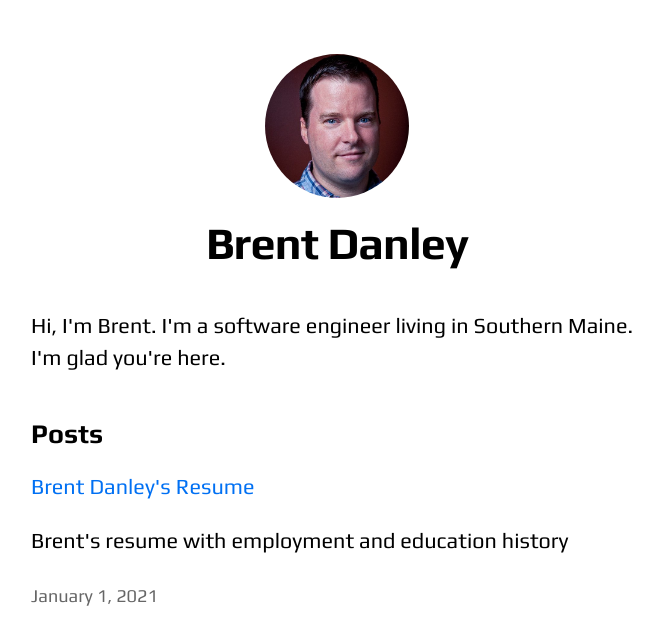
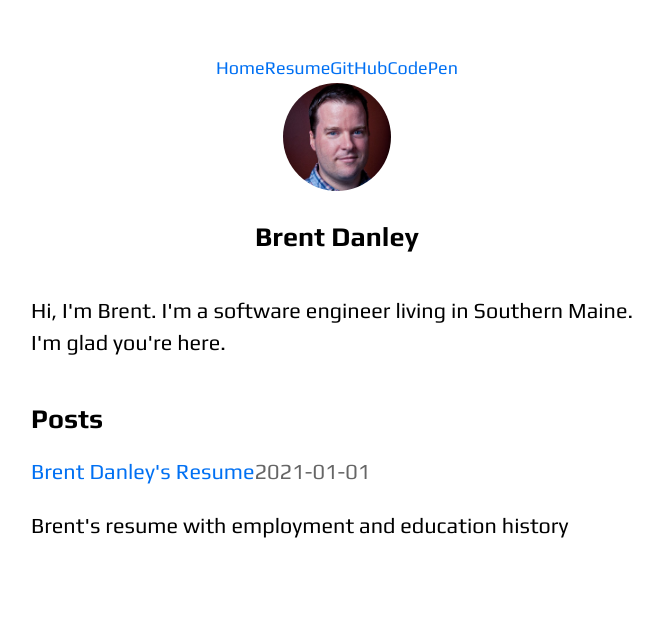
Before and after one commit to brentdanley/codes, a Next.js app: page / in a window 1280 px wide. Shown: the top 644 px of the page, without its empty margins (303-966 px from the left). Built offline with nearby package versions, Linux system fonts and the light colour scheme.

Commit message:
Adds primary navigation to header

```diff
--- a/components/date.js
+++ b/components/date.js
@@ -2,5 +2,5 @@ import { parseISO, format } from 'date-fns'
 
 export default function Date({ dateString }) {
   const date = parseISO(dateString)
-  return <time dateTime={dateString}>{format(date, 'LLLL d, yyyy')}</time>
+  return <time dateTime={dateString}>{format(date, 'yyyy-MM-dd')}</time>
 }
--- a/components/header.js
+++ b/components/header.js
@@ -1,24 +1,13 @@
 import Image from 'next/image'
+import Link from 'next/link'
+import PrimaryNavigation from './primary-navigation'
 import utilStyles from '../styles/utils.module.css'
 import styles from './layout.module.css'
 
 export default function Header(props) {
     return (
         <header className={styles.header}>
-    {props.isHome ? (
-        <>
-        <Image
-            priority
-            src="/images/profile.jpg"
-            className={utilStyles.borderCircle}
-            height={144}
-            width={144}
-            alt={props.name}
-        />
-        <h1 className={utilStyles.heading2Xl}>{props.name}</h1>
-        </>
-    ) : (
-        <>
+                <PrimaryNavigation />
                 <Link href="/">
                     <a>
                     <Image
@@ -36,8 +25,6 @@ export default function Header(props) {
                     <a className={utilStyles.colorInherit}>{props.name}</a>
                     </Link>
                 </h2>
-        </>
-    )}
         </header>
     )
 }
--- /dev/null
+++ b/components/primary-navigation.js
@@ -0,0 +1,34 @@
+import Link from 'next/link'
+
+export default function PrimaryNavigation() {
+    const navItems = [
+        {
+            label: "Home",
+            link: '/',
+        },
+        {
+            label: "Resume",
+            link: '/posts/resume',
+        },
+        {
+            label: "GitHub",
+            link: 'https://github.com/brentdanley/',
+        },
+        {
+            label: "CodePen",
+            link: 'https://codepen.io/brentdanley',
+        },
+    ]
+
+    return (
+        <nav>
+        {
+            navItems.map(item => (
+                item.link.indexOf('http') === 0
+                    ? <a href={item.link}>{item.label}</a>
+                    : <Link href={item.link}><a>{item.label}</a></Link>
+            ))
+        }
+        </nav>
+    )
+}
--- a/pages/index.js
+++ b/pages/index.js
@@ -30,11 +30,8 @@ export default function Home({ allPostsData }) {
             <li className={utilStyles.listItem} key={id}>
               <Link href={`/posts/${id}`}>
                 <a>{title}</a>
-              </Link>
+              </Link><span className={utilStyles.lightText}><Date dateString={date} /></span>
               <p>{excerpt}</p>
-              <small className={utilStyles.lightText}>
-                <Date dateString={date} />
-              </small>
             </li>
           ))}
         </ul>
```
Lines whose indentation alone changed are shown as unchanged.
